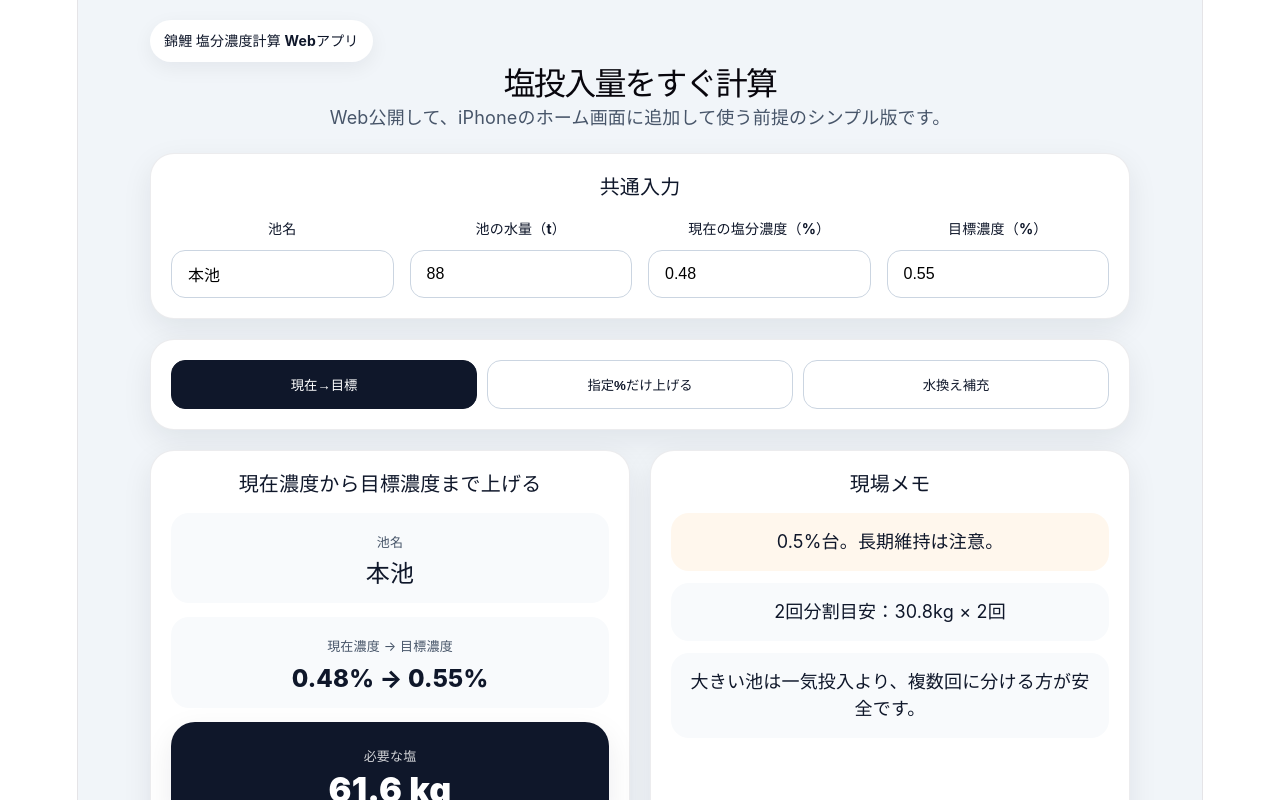
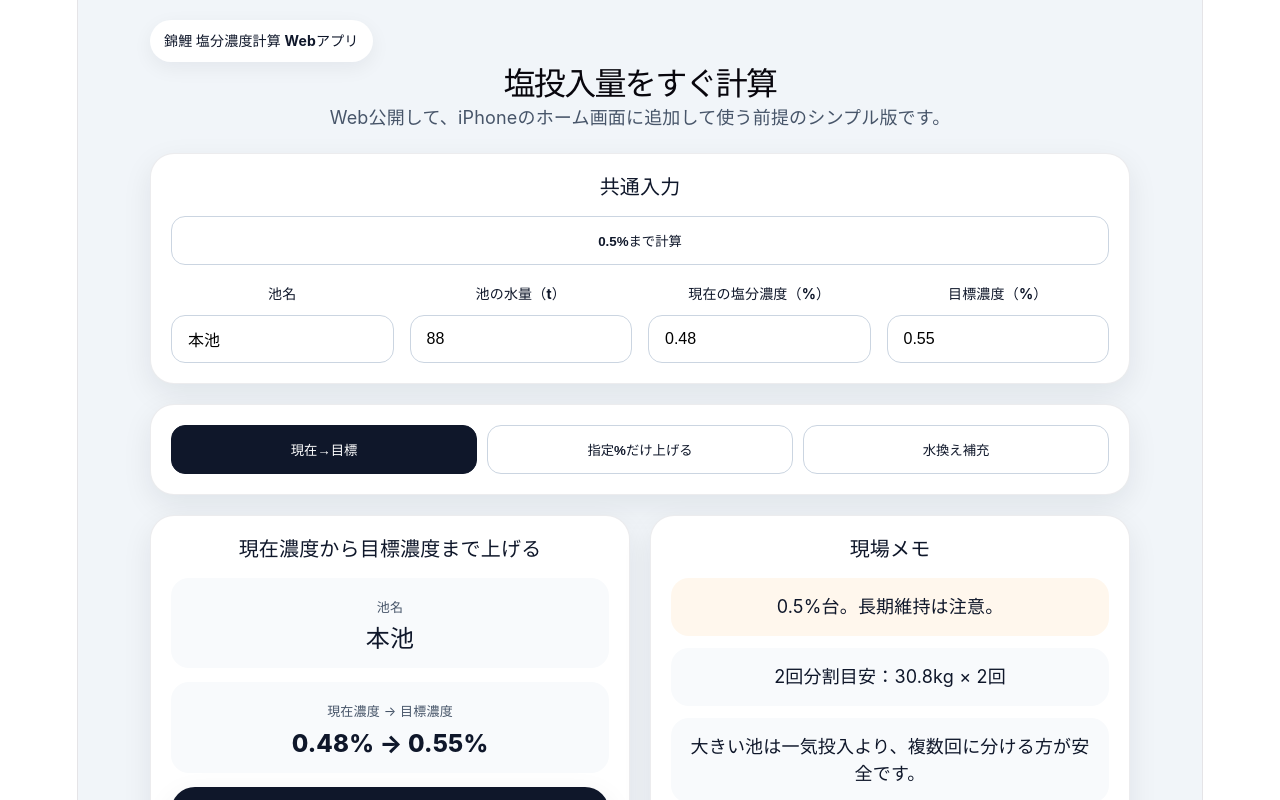
Before and after one commit to naritakoi1151-sys/koi-salt-app, a React (Vite) app: page / in a window 1280 px wide. Shown: the top 800 px of the page. Built offline with nearby package versions, Linux system fonts and the light colour scheme.

Commit message:
add 0.5 quick button

```diff
--- a/src/App.jsx
+++ b/src/App.jsx
@@ -126,9 +126,24 @@ export default function App() {
           </p>
         </div>
 
-        <div style={cardStyle()}>
-          <div style={{ fontWeight: 800, fontSize: 20, marginBottom: 16 }}>共通入力</div>
-          <div
+       <div style={cardStyle()}>
+  <div style={{ fontWeight: 800, fontSize: 20, marginBottom: 16 }}>
+    共通入力
+  </div>
+
+  <div style={{ display: "flex", gap: 10, flexWrap: "wrap", marginBottom: 16 }}>
+    <button
+      style={buttonStyle(false)}
+      onClick={() => {
+        setTab("target");
+        setTargetPercent("0.50");
+      }}
+    >
+      0.5%まで計算
+    </button>
+  </div>
+
+  <div
             style={{
               display: "grid",
               gap: 16,
```
